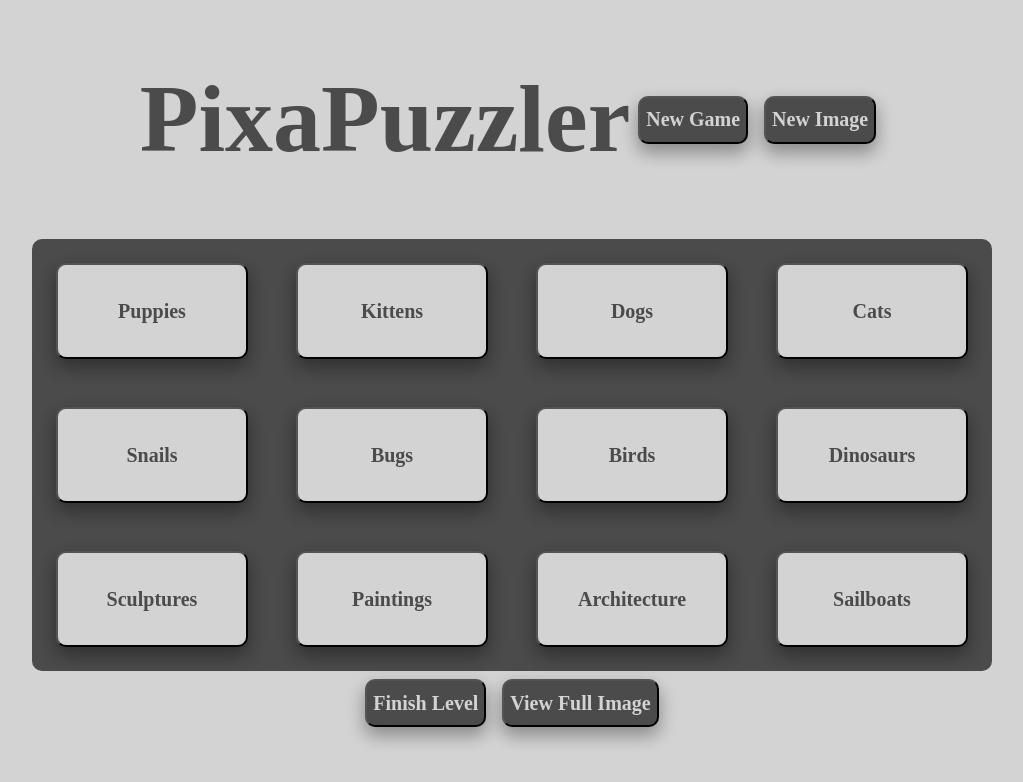
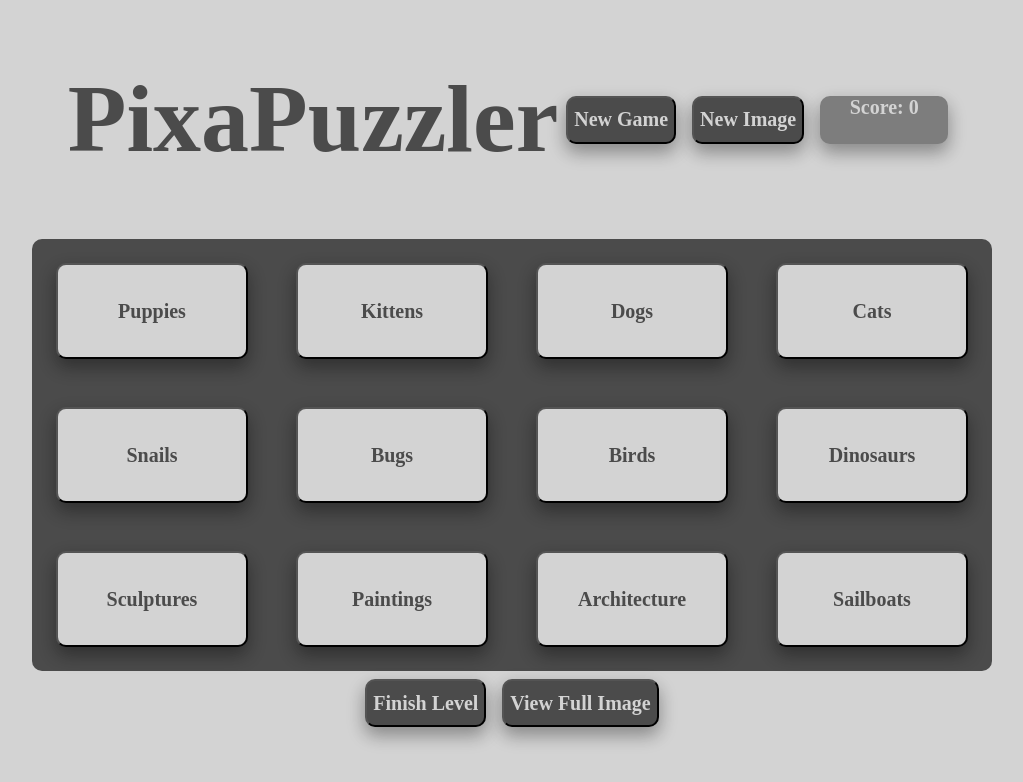
Before and after one commit to CodySelman/react-fifteen, a React (Create React App) app in the folder client/: page / in a window 1280 px wide. Shown: the top 782 px of the page, without its empty margins (128-1151 px from the left). Built offline with nearby package versions, Linux system fonts and the light colour scheme.

Commit message:
Created score state value. Added state p element in Heading component. Added basic logic to increment score upon completing puzzle.

```diff
--- a/client/src/App.js
+++ b/client/src/App.js
@@ -38,7 +38,8 @@ class App extends Component {
         width: 500
       },
       isLoading: false,
-      viewingFullImage: false
+      viewingFullImage: false,
+      score: 0
     };
     this.randomizeGrid = this.randomizeGrid.bind(this);
     this.winCheck = this.winCheck.bind(this);
@@ -279,6 +280,7 @@ class App extends Component {
   finishLevel() {
     Promise.resolve()
       .then(this.setState({ isSolved: true }))
+      .then(this.setState({score: this.state.score + 1}))
       .then(this.setState({ isLoading: true }))
       .then(this.changeImage())
       .then(this.setState({hasStarted: false}))
@@ -288,7 +290,10 @@ class App extends Component {
   render() {
     return (
       <div>
-        <Heading changeImage={this.changeImage} />
+        <Heading
+          changeImage={this.changeImage}
+          score={this.state.score}
+        />
         <div className="App--CellGrid-container">
           {this.state.isLoading ? <Loader /> : ""}
           {this.state.isCategoryChosen ? (
--- a/client/src/Heading.css
+++ b/client/src/Heading.css
@@ -18,8 +18,19 @@
     border-radius: 10px;
     margin: 0.5rem;
     box-shadow: 0 0.5rem 1rem 0 rgba(0,0,0,0.2), 0 0.5rem 1.25rem 0 rgba(0,0,0,0.19);
-
 }
 .heading button:hover {
     background-color: rgb(100,100,100);
 }
+.heading p {
+    text-align: center;
+    background-color: rgb(125,125,125);
+    color: rgb(211,211,211);
+    font-weight: bold;
+    font-size: 1.25rem;
+    height: 3rem;
+    width: 8rem;
+    border-radius: 10px;
+    margin: 0.5rem;
+    box-shadow: 0 0.5rem 1rem 0 rgba(0,0,0,0.2), 0 0.5rem 1.25rem 0 rgba(0,0,0,0.19);
+}
--- a/client/src/Heading.js
+++ b/client/src/Heading.js
@@ -8,12 +8,14 @@ const Heading = props => {
             <h1>PixaPuzzler</h1>
             <button>New Game</button>
             <button onClick={props.changeImage}>New Image</button>
+            <p>Score: {props.score}</p>
         </div>
     );
 };
 
 Heading.propTypes = {
-    changeImage: Proptypes.func.isRequired
+    changeImage: Proptypes.func.isRequired,
+    score: Proptypes.number.isRequired
 }
 
 export default Heading;
```
